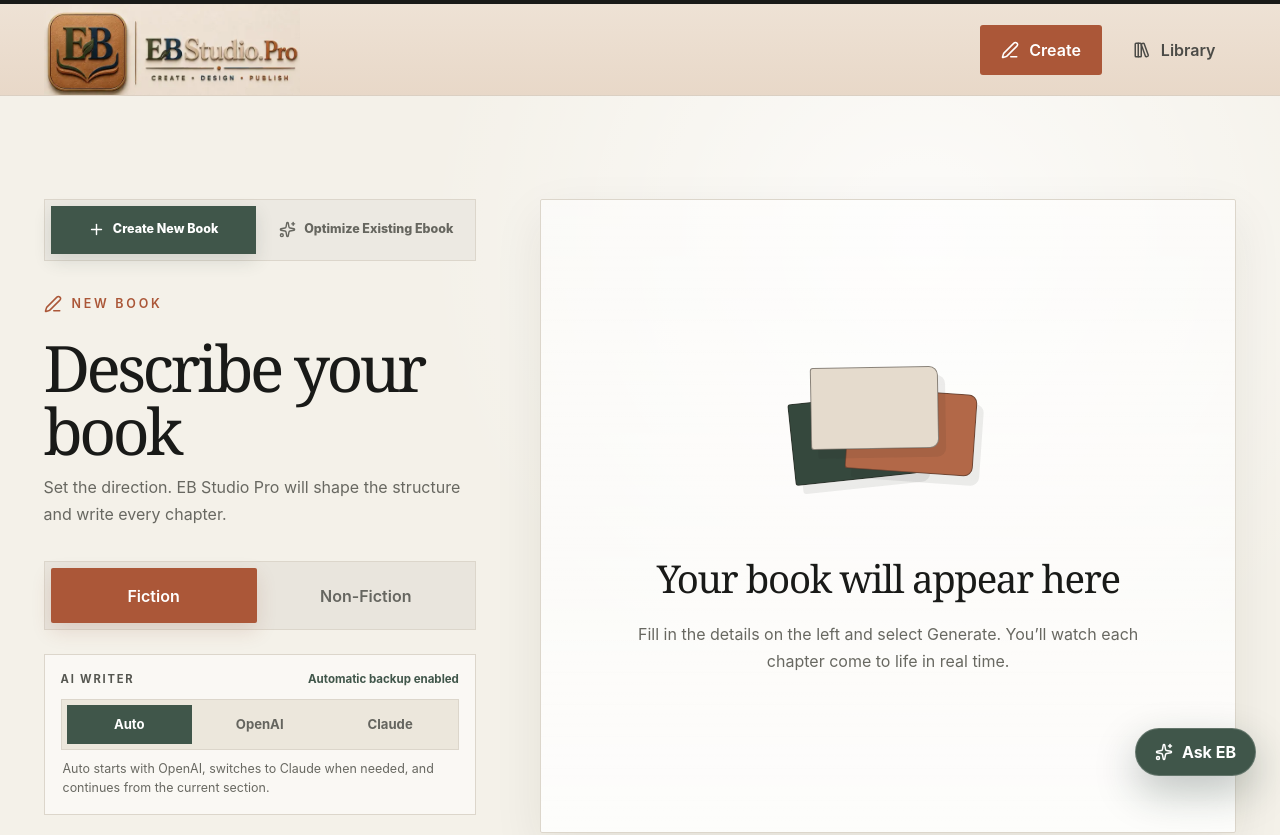
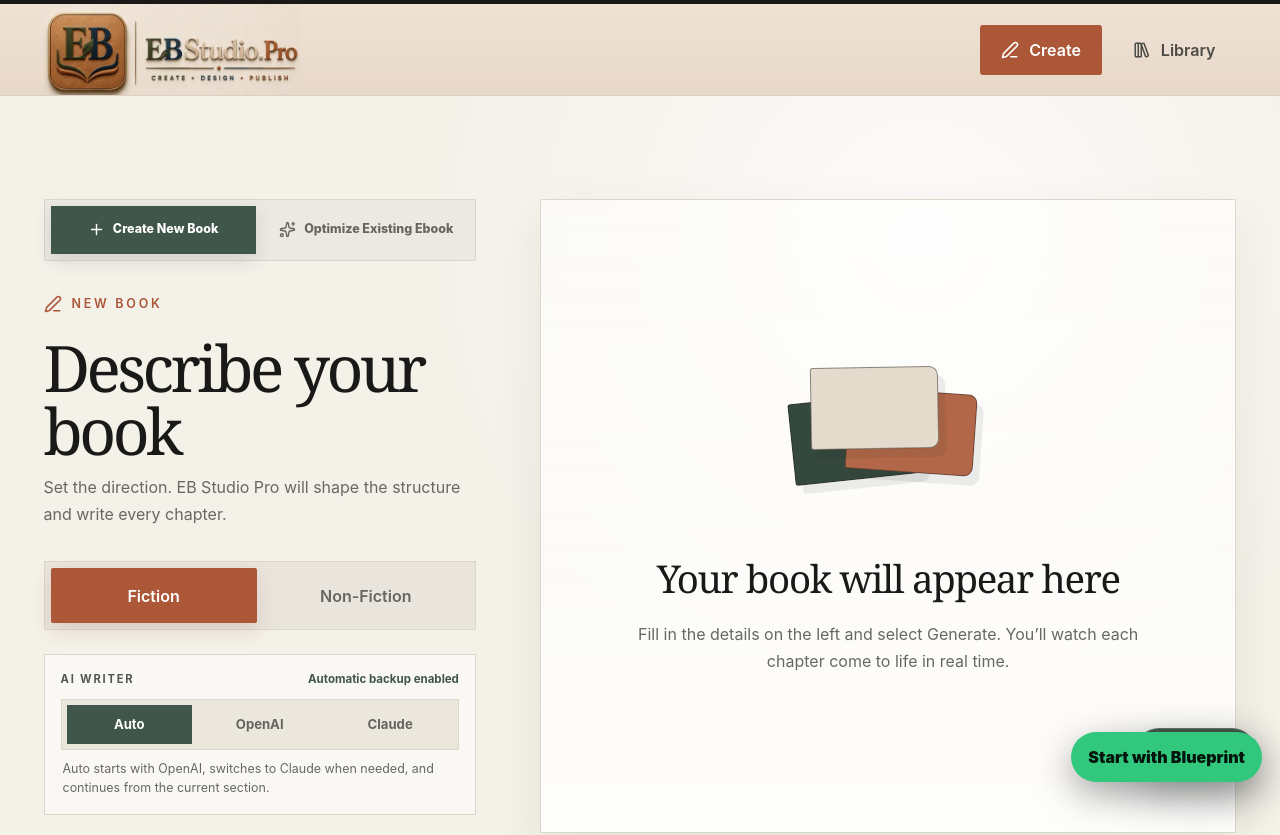
Before and after one commit to SulongUragon/ebstudio.pro, a Next.js app: page / in a window 1280 px wide. Shown: the top 835 px of the page. Built offline with nearby package versions, Linux system fonts and the light colour scheme.

Commit message:
Add main creator entry point to Blueprint Engine

```diff
--- a/app/page.tsx
+++ b/app/page.tsx
@@ -1,5 +1,27 @@
 import EbookStudio from "./ebook-studio";
 
 export default function Home() {
-  return <EbookStudio />;
+  return (
+    <>
+      <a
+        href="/blueprint"
+        style={{
+          position: "fixed",
+          right: 18,
+          bottom: 18,
+          zIndex: 100,
+          padding: "13px 17px",
+          borderRadius: 999,
+          background: "#31c77d",
+          color: "#04130b",
+          fontWeight: 900,
+          textDecoration: "none",
+          boxShadow: "0 12px 36px rgba(0,0,0,.35)",
+        }}
+      >
+        Start with Blueprint
+      </a>
+      <EbookStudio />
+    </>
+  );
 }
```
